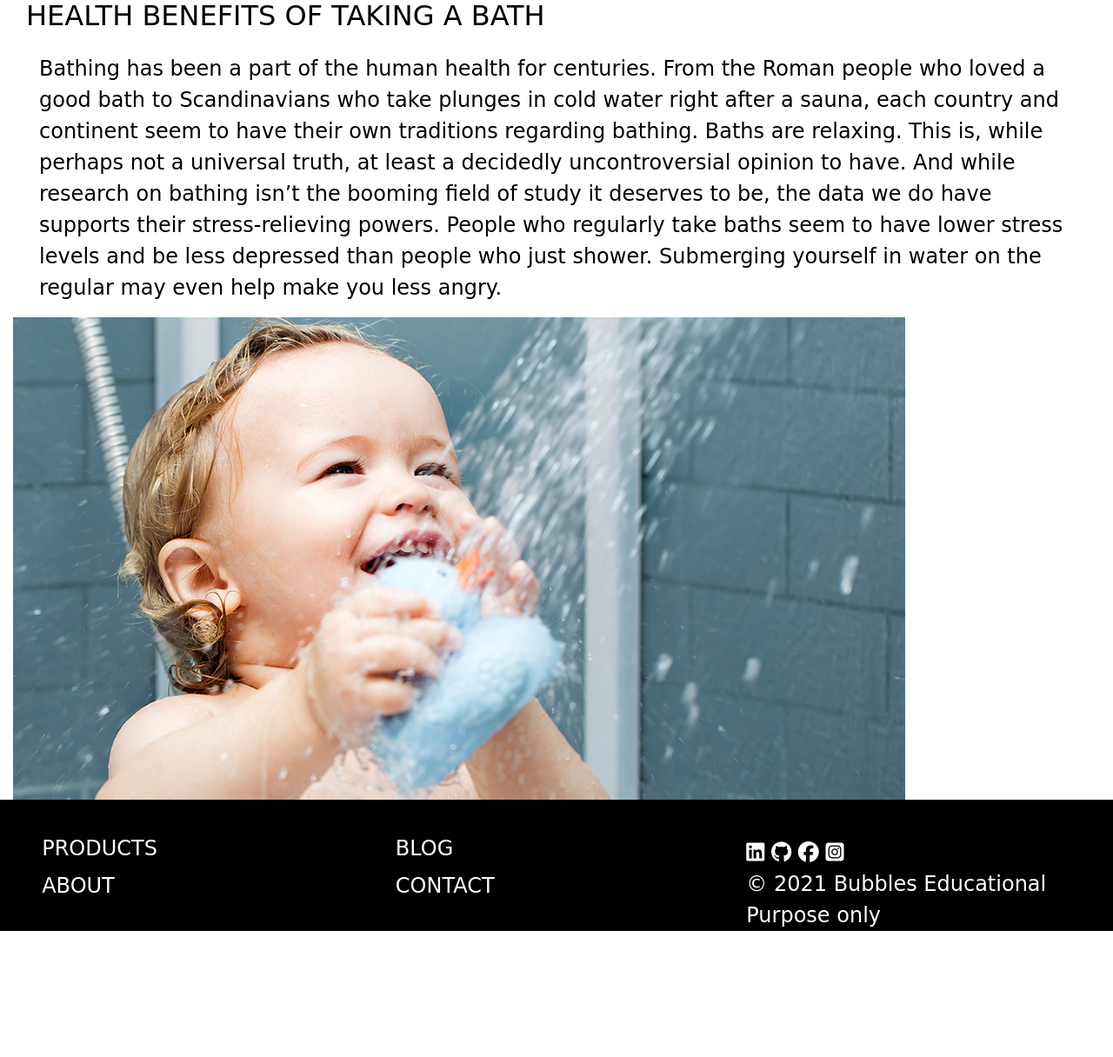
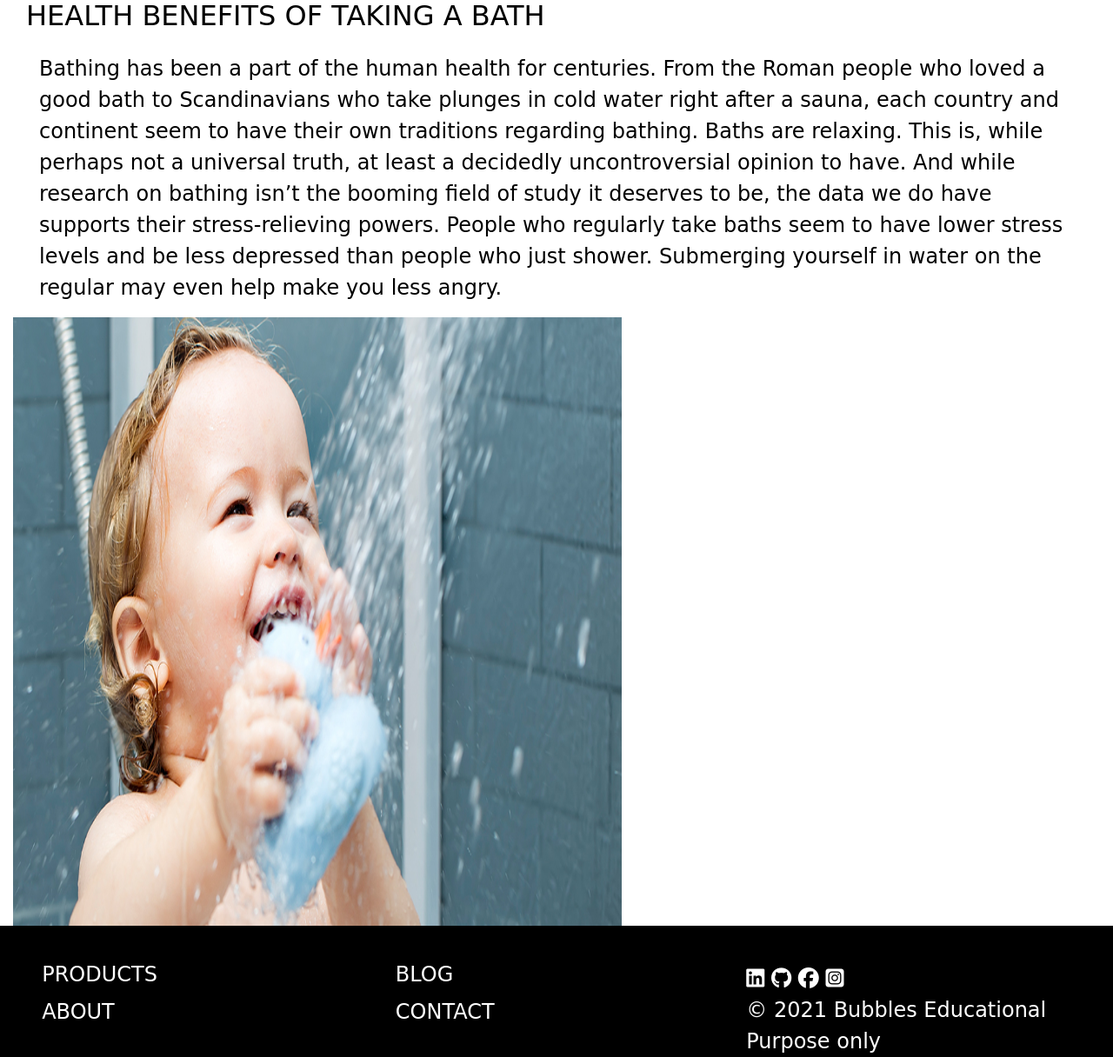
Before and after one commit to gomathishankar28/ms4_bubbles, a Django app: page /blog/ in a window 1280 px wide. Shown: the part 373-1589 px from the top of the page at 87% size. Before the commit the page ends 1444 px from the top, so only its background shows below. Run offline with Django 3.2, Linux system fonts and the light colour scheme; data that the repository does not hold is empty; some libraries are stand-ins or nearby versions; some web fonts are replaced.

Commit message:
added styles to toast and blog-image

```diff
--- a/blog/templates/blog/blog.html
+++ b/blog/templates/blog/blog.html
@@ -11,14 +11,14 @@
     </div>
     <!--- Blog Intro --->
     <section>
-        <div class="container-fluid div-section">
+        <div class="container-fluid">
             <div class="container">
                 <div class="row">
-                    <h2 class="h2-style text-center">HEALTH BENEFITS OF TAKING A BATH</h2>
+                    <h2 class="text-center">HEALTH BENEFITS OF TAKING A BATH</h2>
                 </div>
                 <div class="row mt-3">
                     <div class="container">
-                        <p class="paragraph-margin">
+                        <p>
                             Bathing has been a part of the human health for centuries.
                             From the Roman people who loved a good bath to Scandinavians
                             who take plunges in cold water right after a sauna, each country
@@ -32,19 +32,19 @@
                 </div>
             </div>
         </div>
-    </section>
+
     <!-- Blog Image -->
-    <div class="row hp-section-3">
+    <div class="row">
         <div class="container">
             <div class="row">
                 <div class="col-12">
-                    <img src="{{ MEDIA_URL }}blog.jpg" alt="decor" class="homepage-cards-3">
+                    <img src="{{ MEDIA_URL }}blog.jpg" alt="decor" class="blog-img" width=350 height=350>
                 </div>
             </div>
         </div>
     </div>
     <!--- Posts --->
-    <div class="bg-white-trans-blog">
+    <div class="posts">
         <div class="row">
             <div class="col-8 offset-2">
             </div>
@@ -80,4 +80,5 @@
             {% endif %}
     {% endfor %}
 </div>
+</section>
 {% endblock %}
--- a/products/templates/products/products.html
+++ b/products/templates/products/products.html
@@ -29,11 +29,11 @@
                     <div class="card border-0">
                         {% if product.image %}
                         <a href="{% url 'product_detail' product.id %}">
-                            <img class="card-img-top img-fluid" src="{{ product.image.url }}" alt="{{ product.name }}" width=270 height=270px>
+                            <img class="card-img" src="{{ product.image.url }}" alt="{{ product.name }}" width=270 height=270>
                         </a>
                         {% else %}
                         <a href="{% url 'product_detail' product.id %}">
-                            <img class="card-img-top img-fluid" src="{{ MEDIA_URL }}noimage.png"
+                            <img class="card-img" src="{{ MEDIA_URL }}noimage.png"
                                 alt="{{ product.name }}">
                         </a>
                         {% endif %}
--- a/static/css/base.css
+++ b/static/css/base.css
@@ -403,6 +403,25 @@ footer p {
     }
 }
 
+/*------ Toasts ------*/
+
+.message-container {
+    position: fixed;
+    top: 72px;
+    right: 15px;
+    z-index: 99999999999;
+    background-color: #f07972;
+}
+
+.custom-toast {
+    overflow: visible;
+
+}
+
+.toast-capper {
+    height: 2px;
+}
+
 /*------ Products Page ------*/
 
 .logo-font {
@@ -421,10 +440,6 @@ footer p {
 
 .offset-1 {
     margin-top: 2.5rem;
-}
-
-.head-flowers {
-    width: 11.5rem;
 }
 
 /*------ Products Page/Sort By Box ------*/
@@ -625,6 +640,18 @@ footer p {
         text-align: center;
         margin-left: -10px;
     }
+@media (min-width: 540px) {
+    .blog-img {
+        width: 500px;
+        height: 500px;
+    }
+}
+@media (min-width: 800px) {
+    .blog-img {
+        width: 700px;
+        height: 700px;
+    }
+}
 
 @media (min-width: 840px) {
     .mobile-logo {
--- a/templates/includes/toasts/toast_success.html
+++ b/templates/includes/toasts/toast_success.html
@@ -1,4 +1,4 @@
-<div class="toast custom-toast rounded-0 border-top-0" data-autohide="false">
+<div class="toast custom-toast rounded-0 border-top-0 cta-button" data-autohide="false">
     <div class="arrow-up arrow-success"></div>
     <div class="w-100"></div>
     <div class="toast-header bg-white text-dark">
```
Also changed, not shown: README.md.
